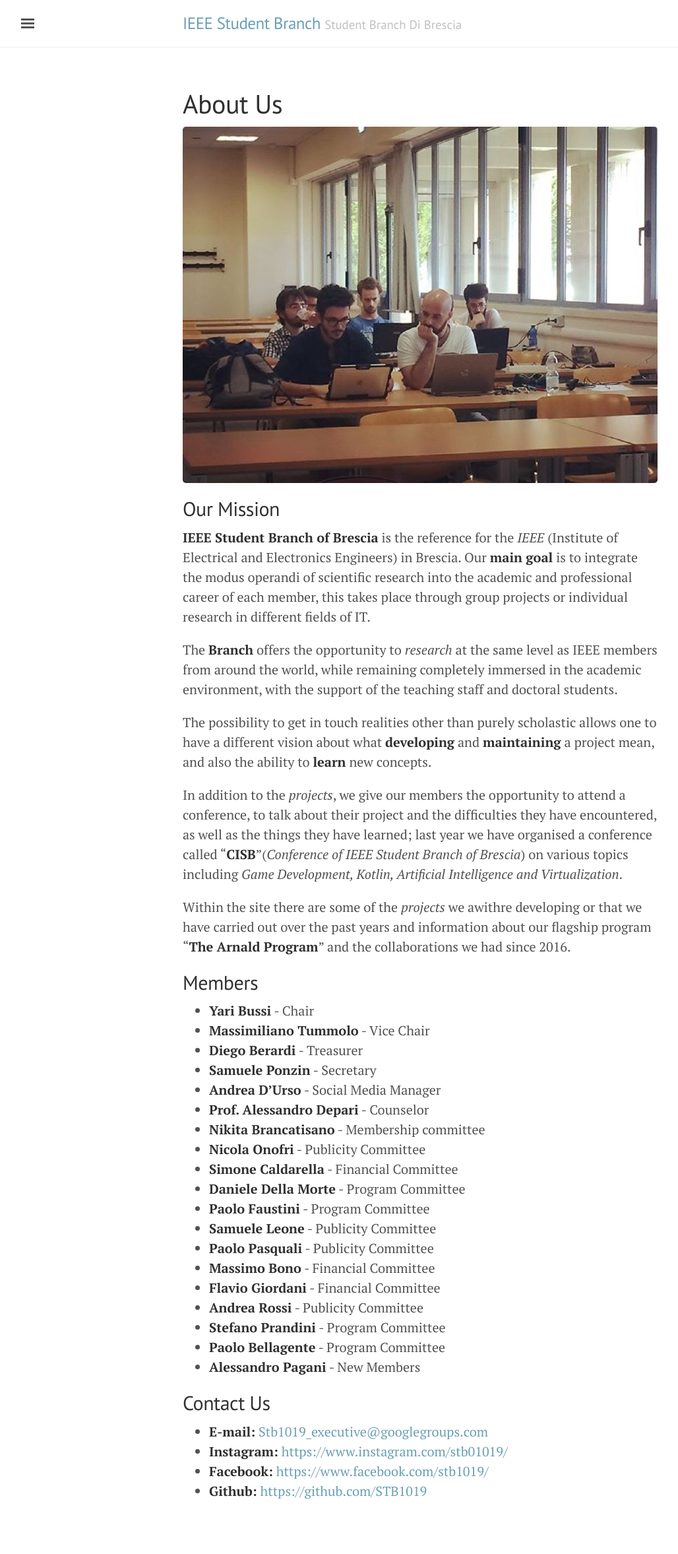
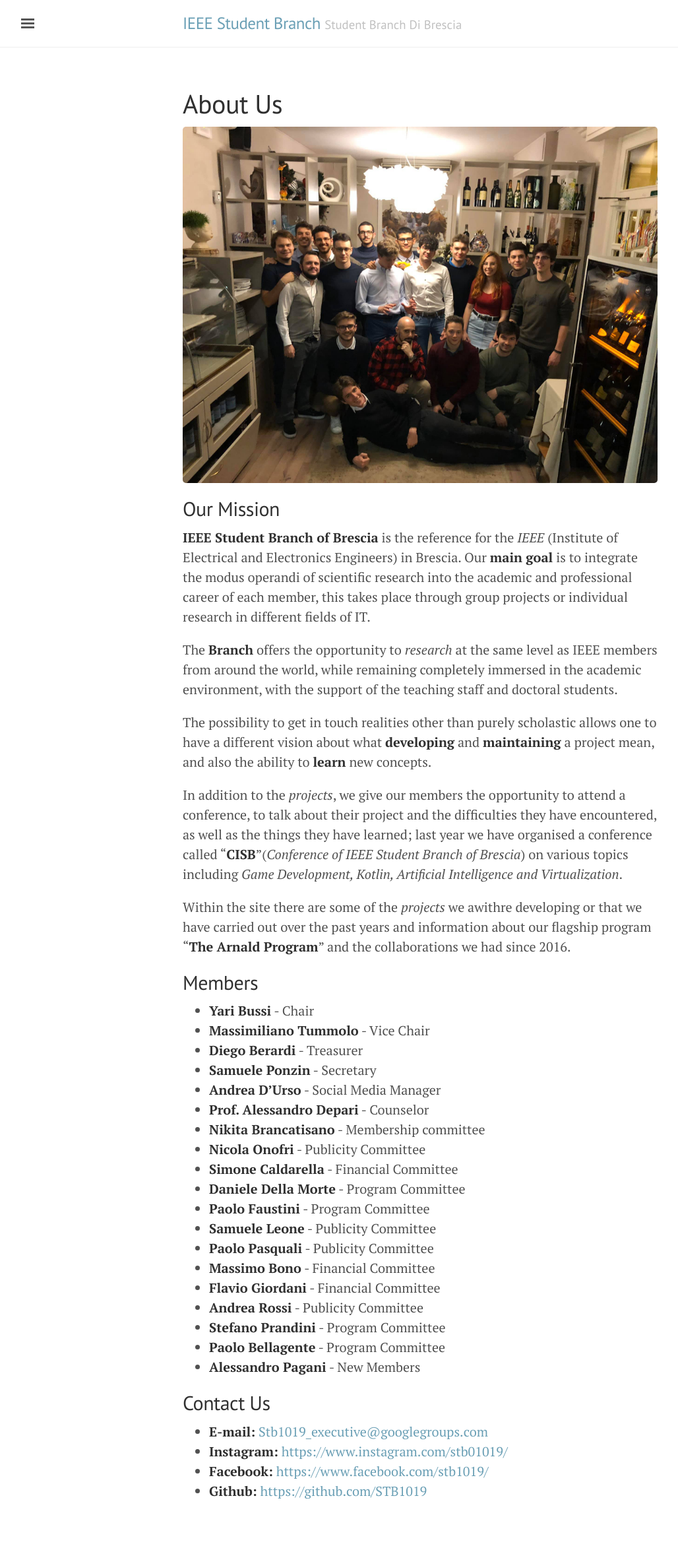
Before and after one commit to ieee-brescia/ieee-brescia.github.io, a Jekyll site: the page built from about_us.md, in a window 1280 px wide. Shown: the whole page at 66% size, without its empty margins (3-1031 px from the left). Built offline with Jekyll 4.4.1, drawn with Linux system fonts in a browser that asks for light colours.

Commit message:
Update about_us.md

```diff
--- a/about_us.md
+++ b/about_us.md
@@ -5,7 +5,7 @@
 tags: [ieee, contacts, Info]
 ---
 
-![Header](/images/header_about_us_fixed.jpg)
+![Header](/images/header_about_us.jpg)
 
 
 ## Our Mission
```
